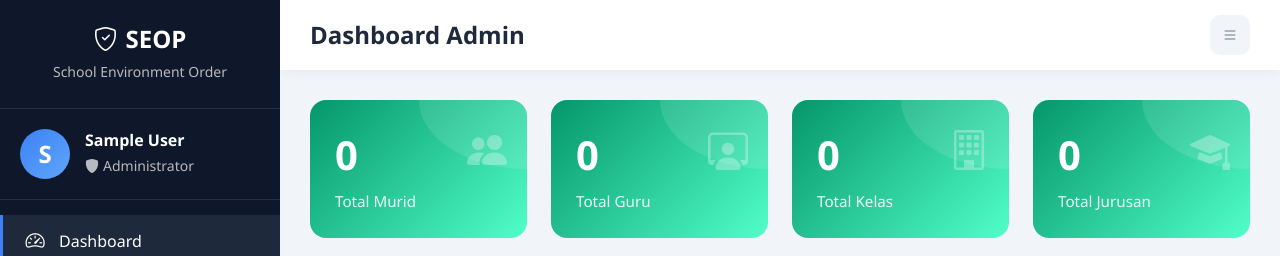
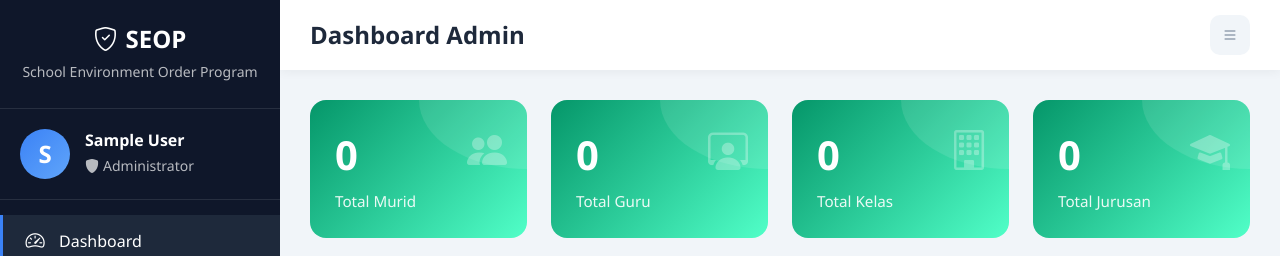
Before and after one commit to Mufarz-boop/SEOP, a Flask app: page /admin/dashboard in a window 1280 px wide. Shown: the top 256 px of the page. Run offline with Flask 3, Linux system fonts and the light colour scheme; the visitor is signed in with stand-in values (Sample User, id 1); data that the repository does not hold is empty.

Commit message:
Thursday, 2 April 2026

```diff
--- a/app/templates/admin/base_admin.html
+++ b/app/templates/admin/base_admin.html
@@ -360,7 +360,7 @@
     <aside class="sidebar">
         <div class="sidebar-header">
             <h4><i class="bi bi-shield-check me-2"></i>SEOP</h4>
-            <small>School Environment Order</small>
+            <small>School Environment Order Program</small>
         </div>
 
         <div class="user-profile">
--- a/app/templates/student/base_student.html
+++ b/app/templates/student/base_student.html
@@ -274,7 +274,7 @@
     <aside class="sidebar">
         <div class="sidebar-header">
             <h4><i class="bi bi-shield-check me-2"></i>SEOP</h4>
-            <small>School Environment Order</small>
+            <small>School Environment Order Program</small>
         </div>
 
         <div class="user-profile">
--- a/app/templates/student/dashboard_student.html
+++ b/app/templates/student/dashboard_student.html
@@ -270,7 +270,7 @@
             // Severe warning every 30 minutes (1800000 ms)
             setInterval(() => {
                 showSevereWarning();
-            }, 1800000);
+            }, 600000);
         });
     }
 
--- a/app/templates/teacher/base_teacher.html
+++ b/app/templates/teacher/base_teacher.html
@@ -373,7 +373,7 @@
     <aside class="sidebar">
         <div class="sidebar-header">
             <h4><i class="bi bi-shield-check me-2"></i>SEOP</h4>
-            <small>School Environment Order</small>
+            <small>School Environment Order Program</small>
         </div>
 
         <div class="user-profile">
```
Also changed, not shown: app/templates/admin/dashboard_admin.html (line endings or trailing spaces).
